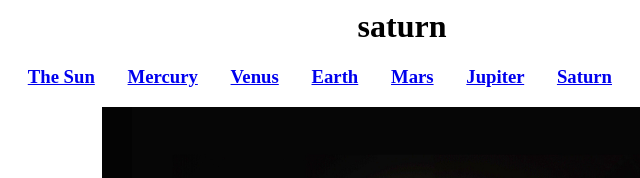
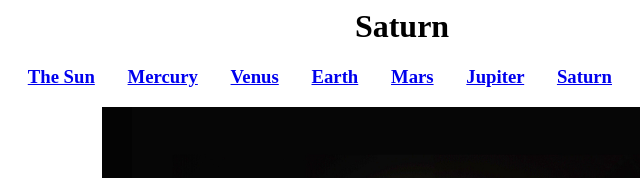
Before and after one commit to Vivaan2017coder/solar_system, a plain HTML site: page saturn.html in a window 1280 px wide. Shown: the top 178 px of the page, 238-878 px from the left. Drawn offline with Linux system fonts and the light colour scheme.

Commit message:
Update saturn.html

```diff
--- a/saturn.html
+++ b/saturn.html
@@ -7,7 +7,7 @@ Saturn
 </head>
 <body>
 <center>
-<h1>saturn</h1>
+<h1>Saturn</h1>
 <h3>
    	&nbsp;&nbsp;&nbsp;&nbsp;&nbsp;&nbsp;<a href="sun.html">The Sun</a>
 	&nbsp;&nbsp;&nbsp;&nbsp;&nbsp;&nbsp;<a href="mercury.html">Mercury</a>
```
